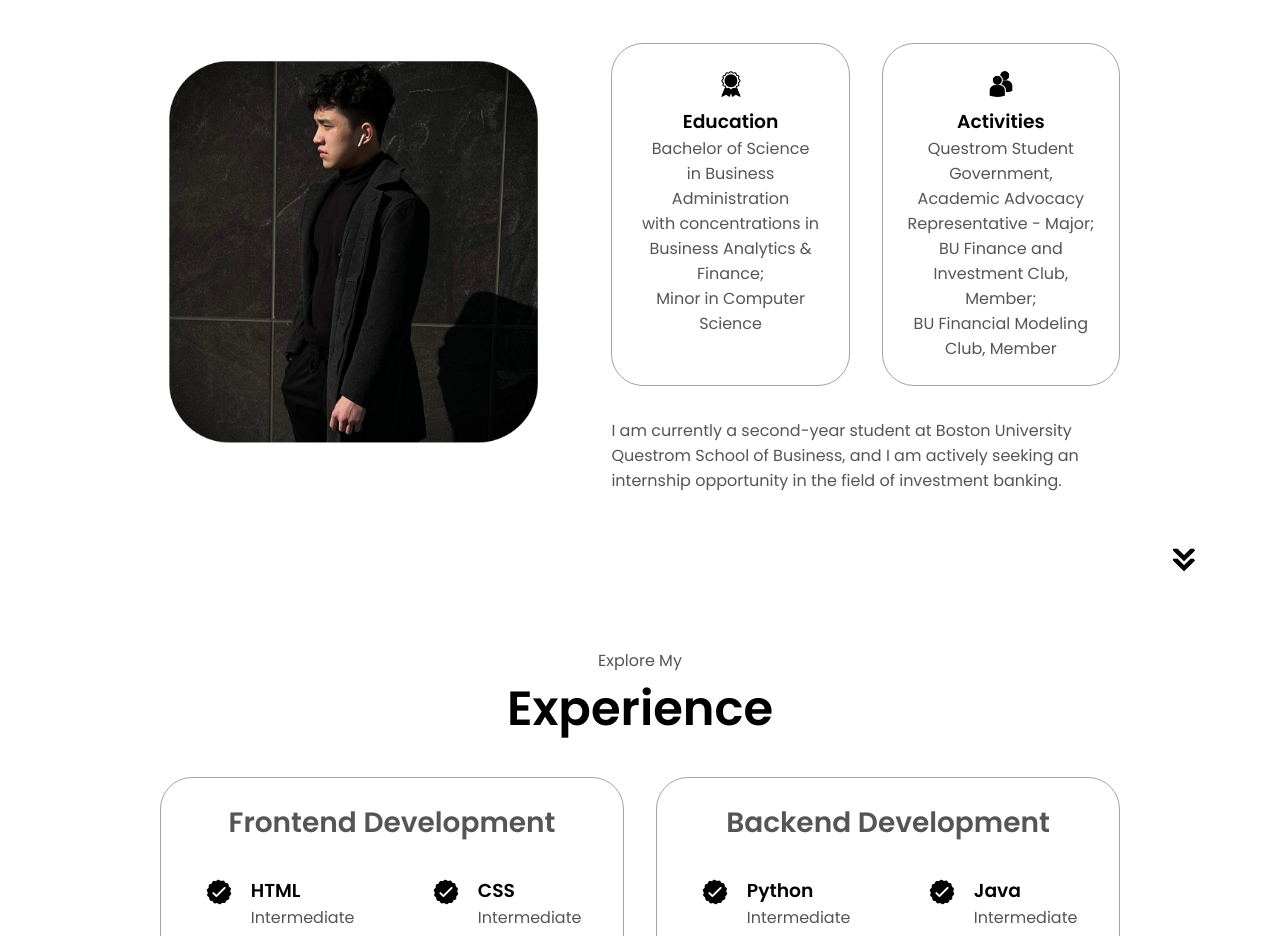
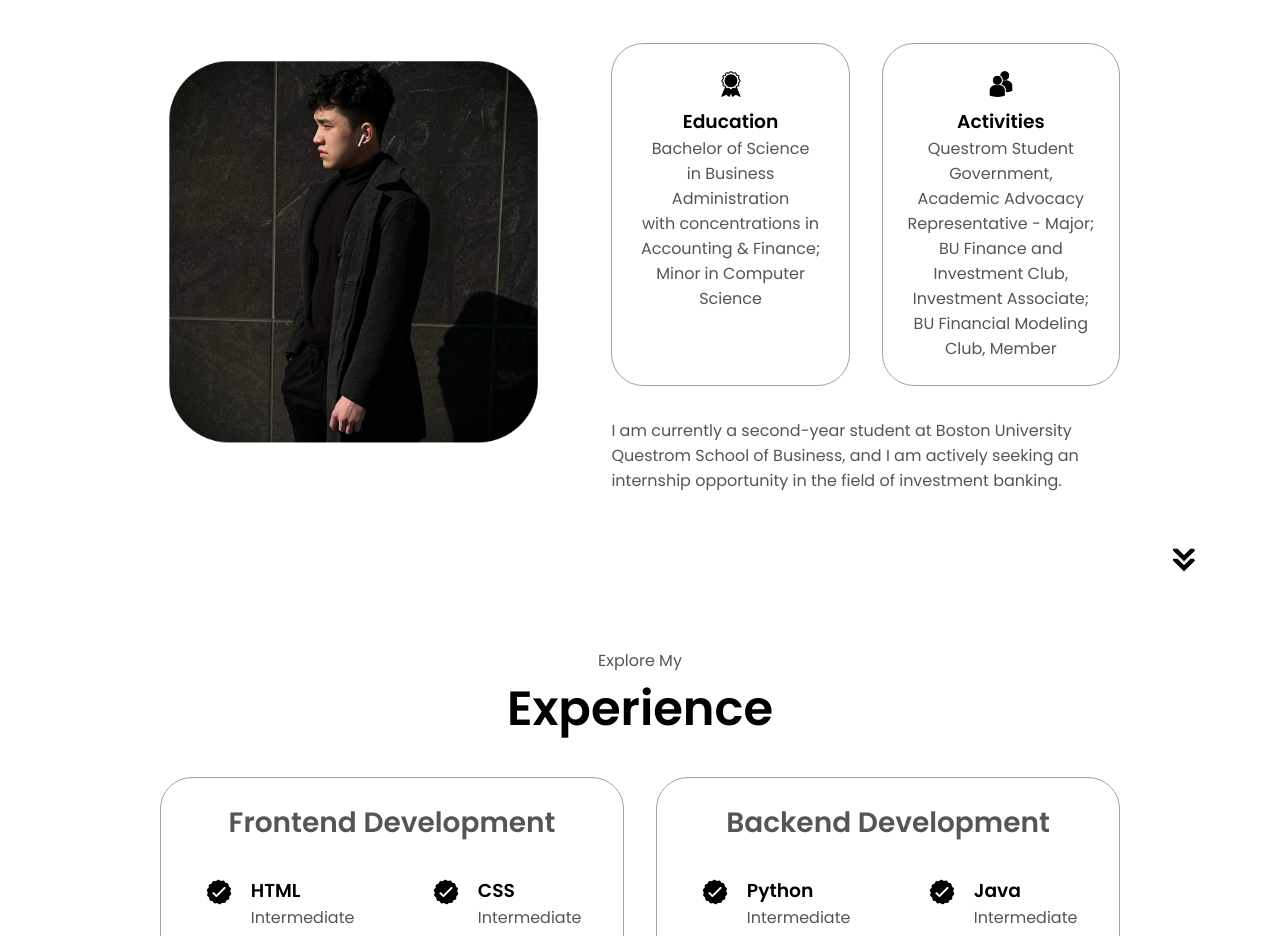
Before and after one commit to Jason102404/html-css-js-portfolio, a plain HTML site: page index.html in a window 1280 px wide. Shown: the part 1080-2016 px from the top of the page. Drawn offline with Linux system fonts and the light colour scheme.

Commit message:
Finished

```diff
--- a/index.html
+++ b/index.html
@@ -91,7 +91,7 @@
                           class="icon"
                         />
                         <h3>Education</h3>
-                        <p>Bachelor of Science<br>in Business Administration<br>with concentrations in<br>Business Analytics & Finance;<br>Minor in Computer Science</p>
+                        <p>Bachelor of Science<br>in Business Administration<br>with concentrations in<br>Accounting & Finance;<br>Minor in Computer Science</p>
                     </div>
                     <div class="details-container">
                         <img
@@ -100,7 +100,7 @@
                           class="icon"
                         />
                         <h3>Activities</h3>
-                        <p>Questrom Student Government, Academic Advocacy Representative - Major;<br>BU Finance and Investment Club, Member;<br>BU Financial Modeling Club, Member</p>
+                        <p>Questrom Student Government, Academic Advocacy Representative - Major;<br>BU Finance and Investment Club, Investment Associate;<br>BU Financial Modeling Club, Member</p>
                     </div>
                 </div>
                 <div class="text-container">
```
